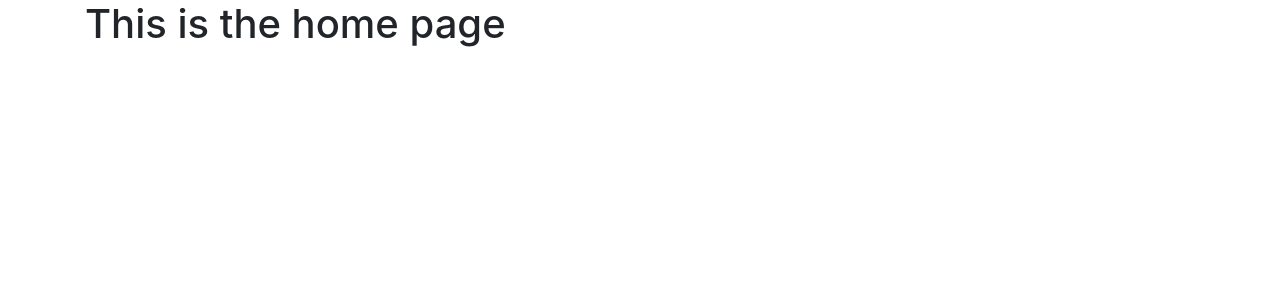
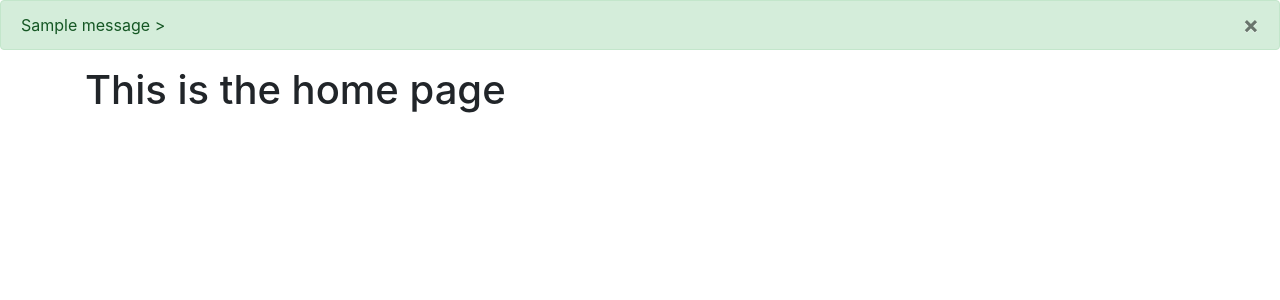
Before and after one commit to Katherina2020/web_app_tutorial_tim, a Python web app: template templates/home.html in a window 1280 px wide. Shown: the part 56-356 px from the top of the page. Run offline with Jinja, Linux system fonts and the light colour scheme; the template is opened without the code that fills it, so the values that code supplies are empty; one stand-in notice (Sample message) is shown; some libraries are stand-ins or nearby versions.

Commit message:
add block that will allow to see flash messages

```diff
--- a/templates/base.html
+++ b/templates/base.html
@@ -37,6 +37,42 @@
       </div>
     </nav>
 
+    <!-- the block that will allow us to see the flash messages-->
+    <!-- this is what we would see when we have an error -->
+    {% with messages = get_flashed_messages(with_categories=true) %}
+      {% if messages %}
+        <!-- if the message was in the category error we whant to show the error-->
+        <!-- if it was successfull we show the successfull message-->
+        {% for category, message in messages %}
+        {% if category == "error"%}
+        <!-- allow to dismiss the alerts and show them by default-->
+          <div class="alert alert-danger alter-dismissable fade show" role="alert">
+            <!-- show the message -->
+            {{ message }}
+            <!-- add the button that will allow us to dismiss the alerts-->
+            <button type="button" class="close" data-dismiss="alert">
+              <!-- show icon -->
+              <span aria-hidden="true">&times;</span>
+            </button>>
+          </div>
+        {% else %}
+          <!-- this is what we would see if we have a success-->
+          <div class="alert alert-success alter-dismissable fade show" role="alert">
+            <!-- show the message -->
+            {{ message }}
+            <!-- add the button that will allow us to dismiss the alerts-->
+            <button type="button" class="close" data-dismiss="alert">
+              <!-- show icon -->
+              <span aria-hidden="true">&times;</span>
+            </button>>
+          </div>
+        {% endif %}
+        {% endfor %}
+
+
+      {% endif %}
+    {% endwith %}
+
     <!-- block in that we can put content on the screen-->
     <div class="container">
       {% block content %} {% endblock %}
```
